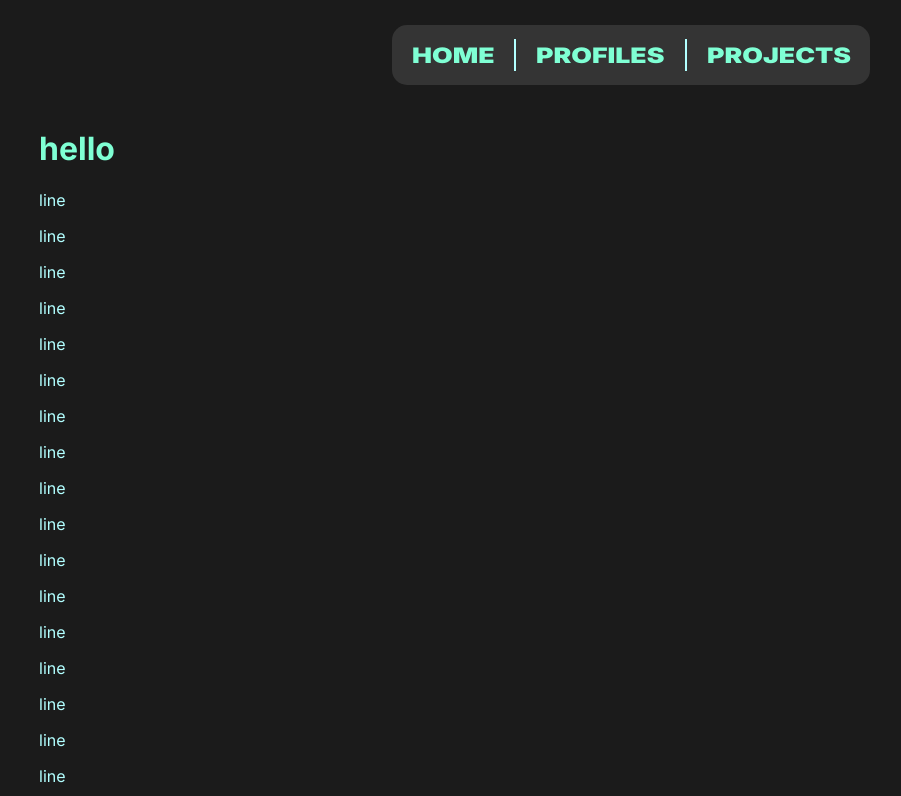
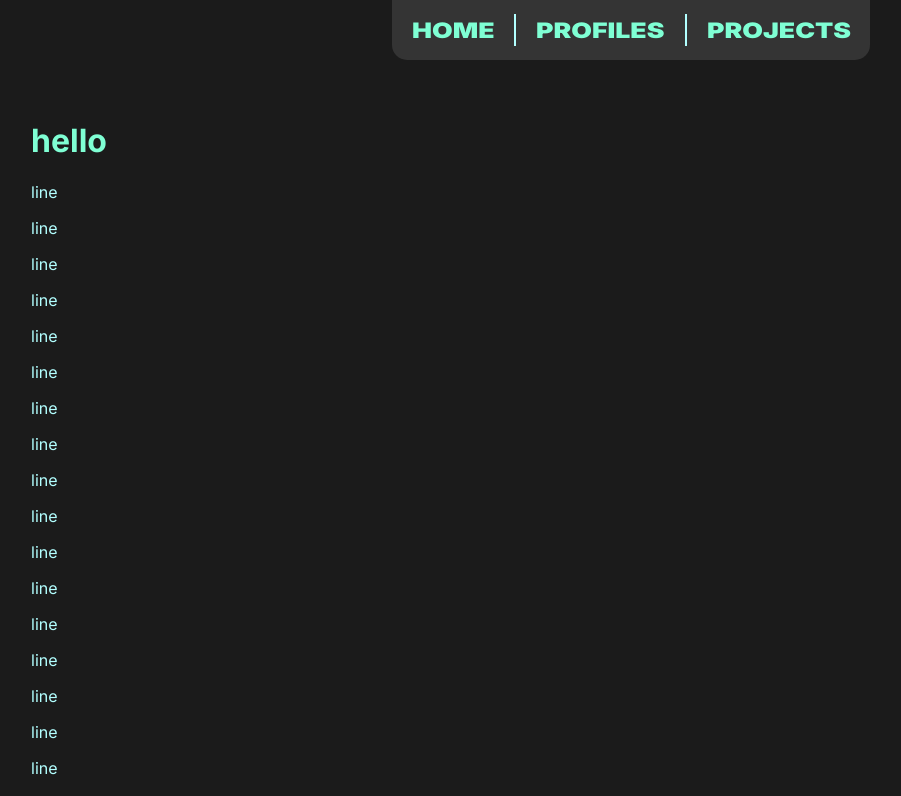
Before and after one commit to antiLimited/antilimited.github.io, a Svelte app: page / in a window 1280 px wide. Shown: the top 796 px of the page, without its empty margins (9-910 px from the left). Built offline with nearby package versions, Linux system fonts and the light colour scheme.

Commit message:
navbar updates + reorg + basic js animation :3

```diff
--- a/src/App.svelte
+++ b/src/App.svelte
@@ -1,91 +1,8 @@
-<style>
-    @import url('https://fonts.googleapis.com/css2?family=Inter:ital,opsz,wght@0,14..32,100..900;1,14..32,100..900&display=swap');
+<script>
+    import Navbar from "./lib/navbar.svelte";
+</script>
 
-    /* Global Definitions */
-    :root {
-        --primary-color: #7FFFD4;
-        --secondary-color: #B2FFFF;
-        --tertiary-color: #D0F0C0;
-        --hover-color: #545454;
-        --foreground-color: #343434;
-        --background-color: #1B1B1B;
-
-        margin: 0;
-
-        font-family: "Inter", sans-serif;
-        font-optical-sizing: auto;
-        font-style: normal;
-
-        background-color: var(--background-color);
-    }
-
-    /* Navigation Bar */
-    .navbar {
-        display: flex;
-        flex-direction: row;
-        flex-wrap: wrap;
-        justify-content: center;
-        align-items: center;
-
-        position: sticky;
-        width: fit-content;
-        margin-left: 25px;
-        margin-right: 25px;
-        margin: auto;
-        top: 25px;
-        padding: 0;
-        border-radius: 15px;
-
-        background-color: var(--foreground-color);
-    }
-
-    .navbar a {
-        display: inherit;
-
-        margin: 5px 11px;
-        padding: 9px 9px;
-        border-radius: 10px;
-
-        color: var(--primary-color);
-        font-size: 20pt;
-        font-weight: 900;
-        transform: scale(1, 0.8);
-        text-align: center;
-        text-decoration: solid;
-    }
-
-    .navbar a:hover {
-        background-color: var(--hover-color);
-    }
-
-    .navbar-sep {
-        display: inherit;
-
-        height: 30px;
-        border: 1px solid var(--secondary-color);
-    }
-
-    /* Main Content */
-    .main-content {
-        padding: 40px;
-    }
-
-    .main-content h1,h2,h3,h4,h5,h6 {
-        color: var(--primary-color);
-    }
-
-    .main-content p {
-        color: var(--secondary-color)
-    }
-</style>
-
-<div class="navbar">
-    <a href="./" id="navbar-first">HOME</a>
-    <div class="navbar-sep"></div>
-    <a href="./" id="navbar-last">PROFILES</a>
-    <div class="navbar-sep"></div>
-    <a href="./" id="navbar-last">PROJECTS</a>
-</div>
+<Navbar></Navbar>
 
 <div class="main-content">
     <h1>hello</h1>
--- /dev/null
+++ b/src/assets/style.css
@@ -0,0 +1,103 @@
+@import url('https://fonts.googleapis.com/css2?family=Inter:ital,opsz,wght@0,14..32,100..900;1,14..32,100..900&display=swap');
+
+/* Global Definitions */
+:root {
+    --primary-color: #7FFFD4;
+    --secondary-color: #B2FFFF;
+    --tertiary-color: #D0F0C0;
+    --hover-color: #545454;
+    --foreground-color: #343434;
+    --background-color: #1B1B1B;
+
+    font-family: "Inter", sans-serif;
+    font-optical-sizing: auto;
+    font-style: normal;
+
+    background-color: var(--background-color);
+}
+
+body {
+    margin: 0;
+    padding: 0;
+}
+
+/* Navigation Bar */
+@keyframes up-navbar {
+    0% {top: 25px; border-radius: 15px;}
+    80% {border-radius: 0px 0px 15px 15px;}
+    100% {top: 0; border-radius: 0px 0px 15px 15px;}
+}
+
+.navbar.up {
+    animation-name: up-navbar;
+    animation-duration: 250ms;
+    animation-fill-mode: forwards;
+}
+
+@keyframes down-navbar {
+    0% {top: 0px; border-radius: 0px 0px 15px 15px;}
+    20% {border-radius: 15px;}
+    100% {top: 25px; border-radius: 15px;}
+}
+
+.navbar.down {
+    animation-name: down-navbar;
+    animation-duration: 250ms;
+    animation-fill-mode: forwards;
+}
+
+.navbar {
+    display: flex;
+    flex-direction: row;
+    flex-wrap: wrap;
+    justify-content: center;
+    align-items: center;
+
+    position: sticky;
+    width: fit-content;
+    margin: auto;
+    margin-top: 0px;
+    top: 0px;
+    border-radius: 15px;
+
+    background-color: var(--foreground-color);
+}
+
+.navbar a {
+    display: inherit;
+
+    margin: 5px 11px;
+    padding: 9px 9px;
+    border-radius: 10px;
+
+    color: var(--primary-color);
+    font-size: 20pt;
+    font-weight: 900;
+    transform: scale(1, 0.8);
+    text-align: center;
+    text-decoration: solid;
+}
+
+.navbar a:hover {
+    background-color: var(--hover-color);
+}
+
+.navbar-sep {
+    display: inherit;
+
+    height: 30px;
+    border: 1px solid var(--secondary-color);
+}
+
+/* Main Content */
+.main-content {
+    padding: 40px;
+}
+
+.main-content h1,h2,h3,h4,h5,h6 {
+    color: var(--primary-color);
+}
+
+.main-content p {
+    color: var(--secondary-color)
+}
--- /dev/null
+++ b/src/lib/navbar.svelte
@@ -0,0 +1,19 @@
+<script>
+    addEventListener("scroll", () => {
+        if (window.scrollY == 0) {
+            document.querySelector(".navbar").classList.add("up");
+            document.querySelector(".navbar").classList.remove("down");
+        } else {
+            document.querySelector(".navbar").classList.add("down");
+            document.querySelector(".navbar").classList.remove("up");
+        }
+    });
+</script>
+
+<div class="navbar">
+    <a href="./" id="navbar-first">HOME</a>
+    <div class="navbar-sep"></div>
+    <a href="./" id="navbar-last">PROFILES</a>
+    <div class="navbar-sep"></div>
+    <a href="./" id="navbar-last">PROJECTS</a>
+</div>
--- a/src/main.js
+++ b/src/main.js
@@ -1,4 +1,5 @@
 import { mount } from "svelte"
+import "./assets/style.css"
 import App from "./App.svelte";
 
 const app = mount(App, {
```
